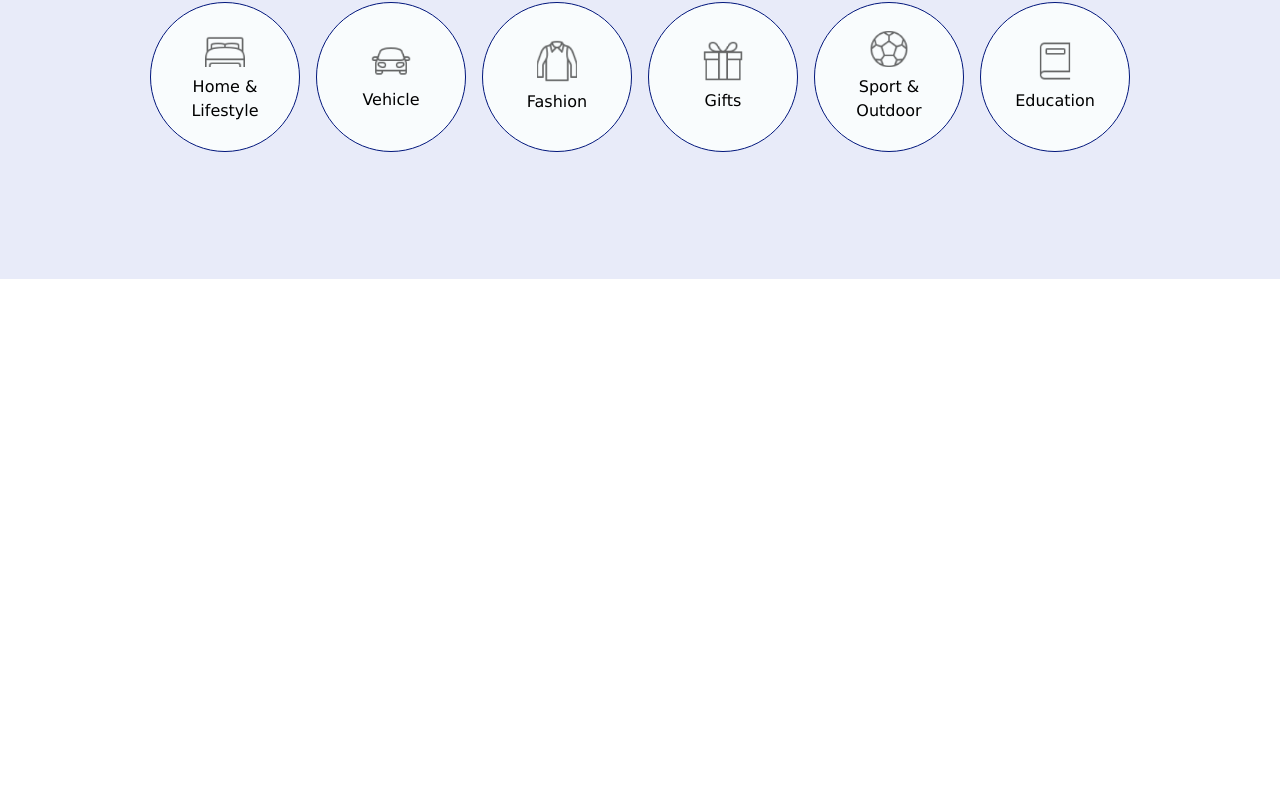
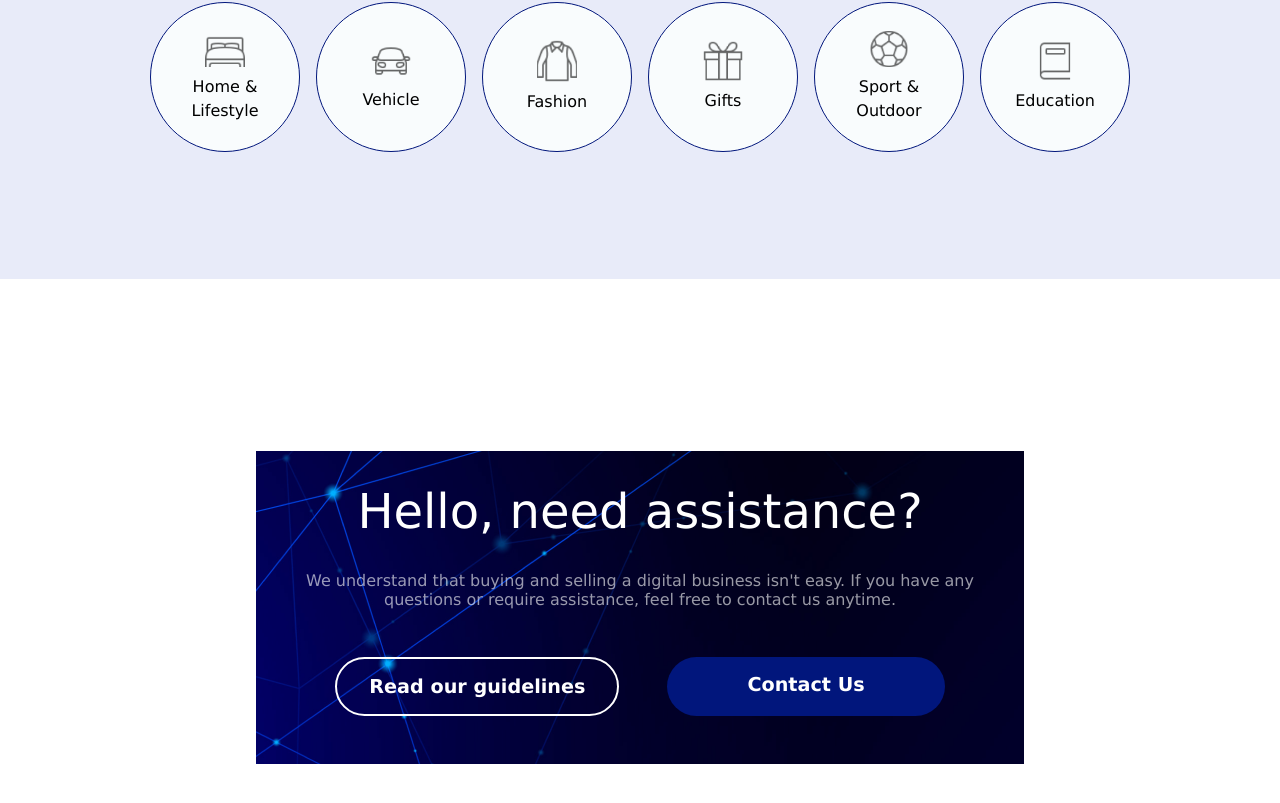
Before and after one commit to NalakaDineshSamarasingha/HandMeOver, a React (Create React App) app in the folder frontend/: page / in a window 1280 px wide. Shown: the part 2489-3292 px from the top of the page. Before the commit the page ends 2768 px from the top, so only its background shows below. Built offline with nearby package versions, Linux system fonts and the light colour scheme; the HTML template or start-up script is replaced by a standard one.

Commit message:
add the assistence component

```diff
--- a/frontend/src/App.js
+++ b/frontend/src/App.js
@@ -1,6 +1,7 @@
 import './App.css';
 import Header from './component/Header/header';
 import Navbar from './component/Navbar/navbar';
+import Assis from './component/assistence/ass';
 import Category from './component/category/category';
 import HomeSign from './component/homesignup/homesignup';
 import Intro from './component/intro/intro';
@@ -13,6 +14,7 @@ function App() {
       <Intro/>
       <HomeSign/>
       <Category/>
+      <Assis/>
     </div>
   );
 }
--- /dev/null
+++ b/frontend/src/component/assistence/ass.css
@@ -0,0 +1,52 @@
+.Assis{
+    max-width: 100vw;
+    height: calc(100vh - 9rem);
+    display: flex;
+    justify-content: center;
+    align-items: center;
+}
+.box{
+    max-width: 60vw;
+    height: fit-content;
+    text-align: center;
+    margin: 0 auto;
+    display: flex;
+    flex-direction: column;
+    justify-content: center;
+    align-items: center;
+    background-image: url('../../assests/bg.png');
+}
+.box .assis-header{
+    font-size: 3rem;
+    color: white;
+    padding: 2rem 0;
+    font-weight: lighter;
+}
+.box .ab{
+    color: rgba(255,255,255,0.6);
+    padding: 0 3rem;
+}
+.assis-btn{
+    padding: 3rem 0 ;
+    display: flex;
+    flex-direction: row;
+    gap: 3rem;
+}
+.guildeline{
+    color: white;
+    padding: 1rem 2rem;
+    border: 2px solid white;
+    border-radius: 2rem;
+    font-size: 1.2rem;
+    font-weight: bold;
+    cursor: pointer;
+}
+.contact{
+    color: white;
+    padding: 1rem 5rem;
+    background: #01167C;
+    border-radius: 2rem;
+    font-size: 1.2rem;
+    font-weight: bold;
+    cursor: pointer;
+}
--- /dev/null
+++ b/frontend/src/component/assistence/ass.jsx
@@ -0,0 +1,21 @@
+import React from "react";
+import './ass.css';
+
+
+const Assis = () =>{
+    return(
+        <div className="Assis">
+            <div className="box">
+                <p className="assis-header">Hello, need assistance?</p>
+                <p className="ab">We understand that buying and selling a digital business isn't easy. If you have any questions or require assistance, feel free to contact us anytime.</p>
+                <div className="assis-btn">
+                    <span className="guildeline">Read our guidelines</span>
+                    <span className="contact">Contact Us</span>
+                </div>
+            </div>
+        </div>
+    )
+}
+
+
+export default Assis;
```
